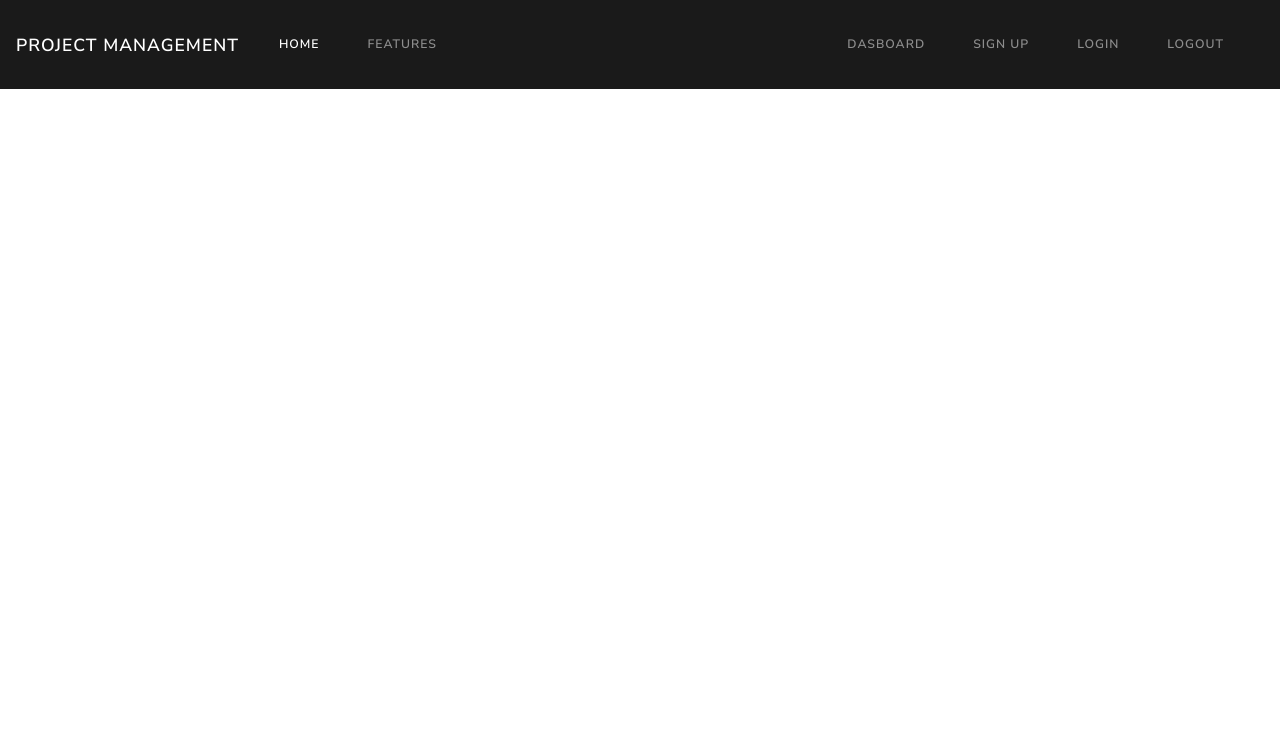
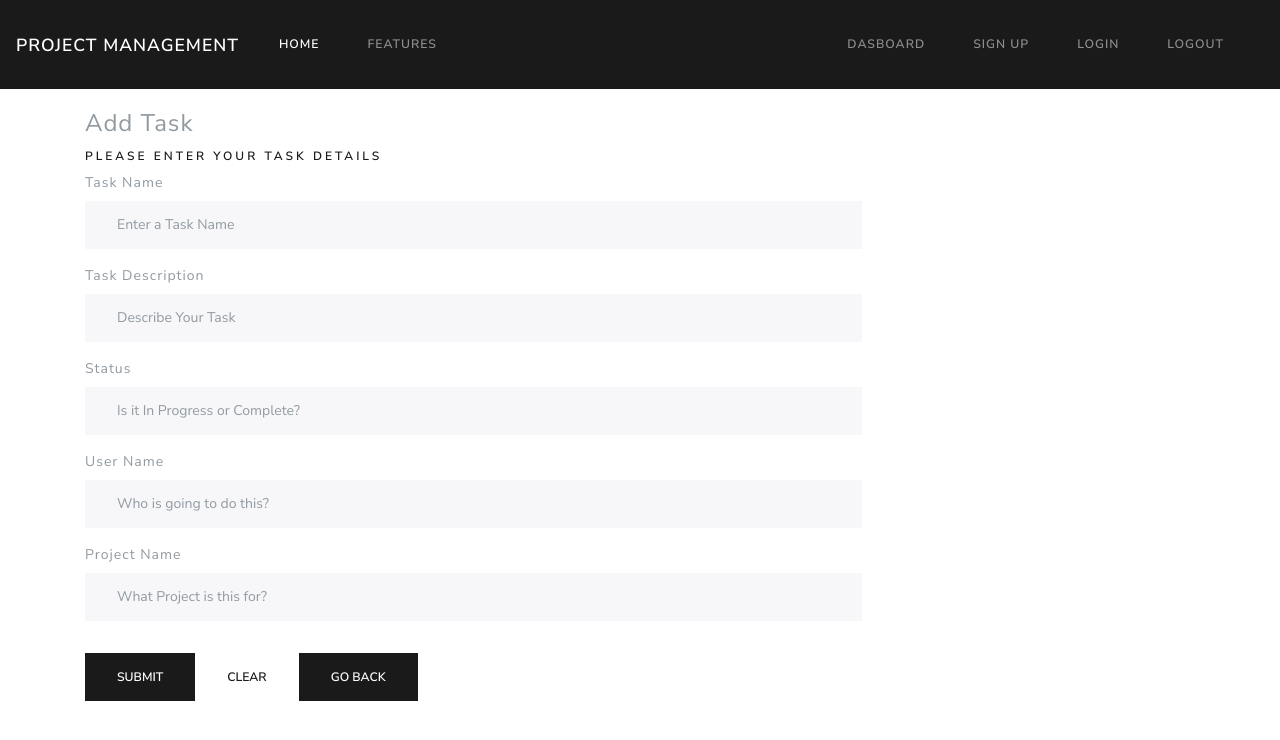
Before and after one commit to KrustNCranks/ProjectManagement-FrontEnd, an Angular app: page /addtask in a window 1280 px wide. Before the commit this address led to /. Shown: the top 740 px of the page. Built offline with nearby package versions, Linux system fonts and the light colour scheme.

Commit message:
Final Changes Before Submission

```diff
--- a/src/app/adderesource/adderesource.component.html
+++ b/src/app/adderesource/adderesource.component.html
@@ -1,3 +1,30 @@
-<p>
-  adderesource works!
-</p>
+<div class="container" (submit)="addResource()">
+
+  <form>
+    <fieldset>
+      <legend> </legend>
+      <legend> </legend>
+      <legend>Add Resource</legend>
+      <h6>Please Enter Your Resource Details</h6>
+      <div class="form-group">
+        <label for="name">Resource Name</label>
+        <input type="text" class="form-control" name="name" placeholder="Enter a Resource Name" [(ngModel)]="name">
+      </div>
+      <div class="form-group">
+        <label for="projectDescription">Resource Type</label>
+        <input type="text" class="form-control" name="type" placeholder="What Type Of Resource is it?" [(ngModel)]="type">
+      </div>
+
+
+
+      <fieldset class="form-group">
+
+      </fieldset>
+      <button type="submit" class="btn btn-primary">Submit</button>
+      <button type="reset" class="btn btn-secondary">Clear</button>
+      <button type="button" routerLink="/projects" class="btn btn-primary">Go Back</button>
+    </fieldset>
+  </form>
+
+
+</div>
--- a/src/app/adderesource/adderesource.component.ts
+++ b/src/app/adderesource/adderesource.component.ts
@@ -1,4 +1,7 @@
 import { Component, OnInit } from '@angular/core';
+import {AuthenticationService} from "../authentication.service";
+import {ActivatedRoute, Router} from "@angular/router";
+
 
 @Component({
   selector: 'app-adderesource',
@@ -7,9 +10,33 @@ import { Component, OnInit } from '@angular/core';
 })
 export class AdderesourceComponent implements OnInit {
 
-  constructor() { }
+    name: String;
+    type: String;
+
+
+  constructor(private AuthService:AuthenticationService,
+              private router: Router,
+              private route: ActivatedRoute) { }
 
   ngOnInit() {
   }
 
+    addResource(){
+        const resource= {
+            name: this.name,
+            type: this.type
+        };
+        console.log(resource);
+        this.AuthService.addResources(resource).subscribe(res=>{
+            console.log(res);
+            if(res.state){
+                this.router.navigate(['/resources'],{relativeTo: this.route});
+            }else
+            {
+                // If Sucessfull
+                this.router.navigate(['/allresources'],{relativeTo: this.route});
+            }
+        });
+    }
+
 }
--- a/src/app/addproject/addproject.component.html
+++ b/src/app/addproject/addproject.component.html
@@ -8,7 +8,7 @@
       <h6>Please Enter Your Project Details</h6>
       <div class="form-group">
         <label for="name">Project Name</label>
-        <input type="text" class="form-control" name="firstname" placeholder="Enter a Project Name" [(ngModel)]="name">
+        <input type="text" class="form-control" name="name" placeholder="Enter a Project Name" [(ngModel)]="name">
       </div>
       <div class="form-group">
         <label for="projectDescription">Description</label>
--- a/src/app/addtask/addtask.component.html
+++ b/src/app/addtask/addtask.component.html
@@ -1,3 +1,43 @@
-<p>
-  addtask works!
-</p>
+<div class="container" (submit)="addTask()">
+
+  <form>
+    <fieldset>
+      <legend> </legend>
+      <legend> </legend>
+      <legend>Add Task</legend>
+      <h6>Please Enter Your Task Details</h6>
+      <div class="form-group">
+        <label for="name">Task Name</label>
+        <input type="text" class="form-control" name="name" placeholder="Enter a Task Name" [(ngModel)]="name">
+      </div>
+      <div class="form-group">
+        <label for="projectDescription">Task Description</label>
+        <input type="text" class="form-control" name="decription" placeholder="Describe Your Task" [(ngModel)]="description">
+      </div>
+      <div class="form-group">
+        <label for="projectDescription">Status</label>
+        <input type="text" class="form-control" name="status" placeholder="Is it In Progress or Complete?" [(ngModel)]="status">
+      </div>
+      <div class="form-group">
+        <label for="projectDescription">User Name</label>
+        <input type="text" class="form-control" name="user" placeholder="Who is going to do this?" [(ngModel)]="user">
+      </div>
+      <div class="form-group">
+        <label for="projectDescription">Project Name</label>
+        <input type="text" class="form-control" name="project" placeholder="What Project is this for?" [(ngModel)]="project">
+      </div>
+
+
+
+
+      <fieldset class="form-group">
+
+      </fieldset>
+      <button type="submit" class="btn btn-primary">Submit</button>
+      <button type="reset" class="btn btn-secondary">Clear</button>
+      <button type="button" routerLink="/projects" class="btn btn-primary">Go Back</button>
+    </fieldset>
+  </form>
+
+
+</div>
--- a/src/app/addtask/addtask.component.ts
+++ b/src/app/addtask/addtask.component.ts
@@ -1,4 +1,6 @@
 import { Component, OnInit } from '@angular/core';
+import {AuthenticationService} from "../authentication.service";
+import {ActivatedRoute, Router} from "@angular/router";
 
 @Component({
   selector: 'app-addtask',
@@ -7,9 +9,38 @@ import { Component, OnInit } from '@angular/core';
 })
 export class AddtaskComponent implements OnInit {
 
-  constructor() { }
+  name: String;
+  description: String;
+  status: String;
+  user: String;
+  project: String;
+
+  constructor(private AuthService:AuthenticationService,
+              private router: Router,
+              private route: ActivatedRoute) { }
 
   ngOnInit() {
   }
 
+    addTask(){
+        const task= {
+            name: this.name,
+            description: this.description,
+            status: this.status,
+            user: this.user,
+            project: this.project
+        };
+        console.log(task);
+        this.AuthService.addTask(task).subscribe(res=>{
+            console.log(res);
+            if(res.state){
+                this.router.navigate(['/tasks'],{relativeTo: this.route});
+            }else
+            {
+                // If Sucessfull
+                this.router.navigate(['/alltasks'],{relativeTo: this.route});
+            }
+        });
+    }
+
 }
--- a/src/app/allresources/allresources.component.html
+++ b/src/app/allresources/allresources.component.html
@@ -13,4 +13,7 @@
     </tr>
     </thead>
   </table>
+    <p class="lead">
+        <a class="btn btn-primary btn-lg" routerLink="/resources" role="button">Go Back</a>
+    </p>
 </div>
--- a/src/app/app.module.ts
+++ b/src/app/app.module.ts
@@ -36,7 +36,9 @@ const routes: Routes = [
     { path: 'allprojects', component: AllprojectsComponent},
     { path: 'allresources', component: AllresourcesComponent},
     { path: 'alltasks', component: AlltasksComponent},
-    { path: 'addproject', component: AddprojectComponent}
+    { path: 'addproject', component: AddprojectComponent},
+    { path: 'addresource', component: AdderesourceComponent},
+    { path: 'addtask', component: AddtaskComponent}
 ];
 
 
--- a/src/app/authentication.service.ts
+++ b/src/app/authentication.service.ts
@@ -12,6 +12,8 @@ export class AuthenticationService {
     user:any;
     authToken: any;
     project:any;
+    resource:any;
+    task:any;
   constructor(private http: Http) { }
 
     // Take user object and signs up with the backend
@@ -66,6 +68,22 @@ export class AuthenticationService {
         return this.http.post("http://localhost:3000/projects",project,{headers:headers}).map(res=>res.json());
     }
 
+    addResources(resource){
+        this.fetchToken();
+        let headers = new Headers();
+        headers.append('Content-Type','application/json');
+        headers.append('Authorization', 'Bearer '+this.authToken);
+        return this.http.post("http://localhost:3000/resources",resource,{headers:headers}).map(res=>res.json());
+    }
+
+    addTask(task){
+        this.fetchToken();
+        let headers = new Headers();
+        headers.append('Content-Type','application/json');
+        headers.append('Authorization', 'Bearer '+this.authToken);
+        return this.http.post("http://localhost:3000/tasks",task,{headers:headers}).map(res=>res.json());
+    }
+
     fetchToken(){
       const token = localStorage.getItem("tokenId");
       this.authToken = token;
--- a/src/app/resources/resources.component.html
+++ b/src/app/resources/resources.component.html
@@ -1,12 +1,12 @@
 <div class="container">
   <div class="jumbotron">
-    <h1 class="display-3">Tasks</h1>
+    <h1 class="display-3">Resources</h1>
     <p class="lead">You can View, Add, Delete and Modify Resources here</p>
     <hr class="my-4">
     <p>Choose Options here</p>
     <p class="lead">
-      <a class="btn btn-primary btn-lg" routerLink="/alltasks" role="button">View Resources</a>
-      <a class="btn btn-primary btn-lg" href="#" role="button">Add Resources</a>
+      <a class="btn btn-primary btn-lg" routerLink="/allresources" role="button">View Resources</a>
+      <a class="btn btn-primary btn-lg" routerLink="/addresource" role="button">Add Resources</a>
       <a class="btn btn-primary btn-lg" href="#" role="button">Delete Resources</a>
       <a class="btn btn-primary btn-lg" href="#" role="button">Modify Resources</a>
     </p>
--- a/src/app/tasks/tasks.component.html
+++ b/src/app/tasks/tasks.component.html
@@ -6,7 +6,7 @@
         <p>Choose Options here</p>
         <p class="lead">
             <a class="btn btn-primary btn-lg" routerLink="/alltasks" role="button">View Tasks</a>
-            <a class="btn btn-primary btn-lg" href="#" role="button">Add Tasks</a>
+            <a class="btn btn-primary btn-lg" routerLink="/addtask" role="button">Add Tasks</a>
             <a class="btn btn-primary btn-lg" href="#" role="button">Delete Tasks</a>
             <a class="btn btn-primary btn-lg" href="#" role="button">Modify Tasks</a>
         </p>
--- a/src/app/welcome/welcome.component.html
+++ b/src/app/welcome/welcome.component.html
@@ -8,8 +8,7 @@
       <a routerLink="/projects" class="list-group-item list-group-item-action ">
         Projects
       </a>
-      <a routerLink="/resources" class="list-group-item list-group-item-action ">Resources
-      </a>
+      <a routerLink="/resources" class="list-group-item list-group-item-action ">Resources </a>
       <a routerLink="/tasks" class="list-group-item list-group-item-action ">Tasks
       </a>
     </div>
```
